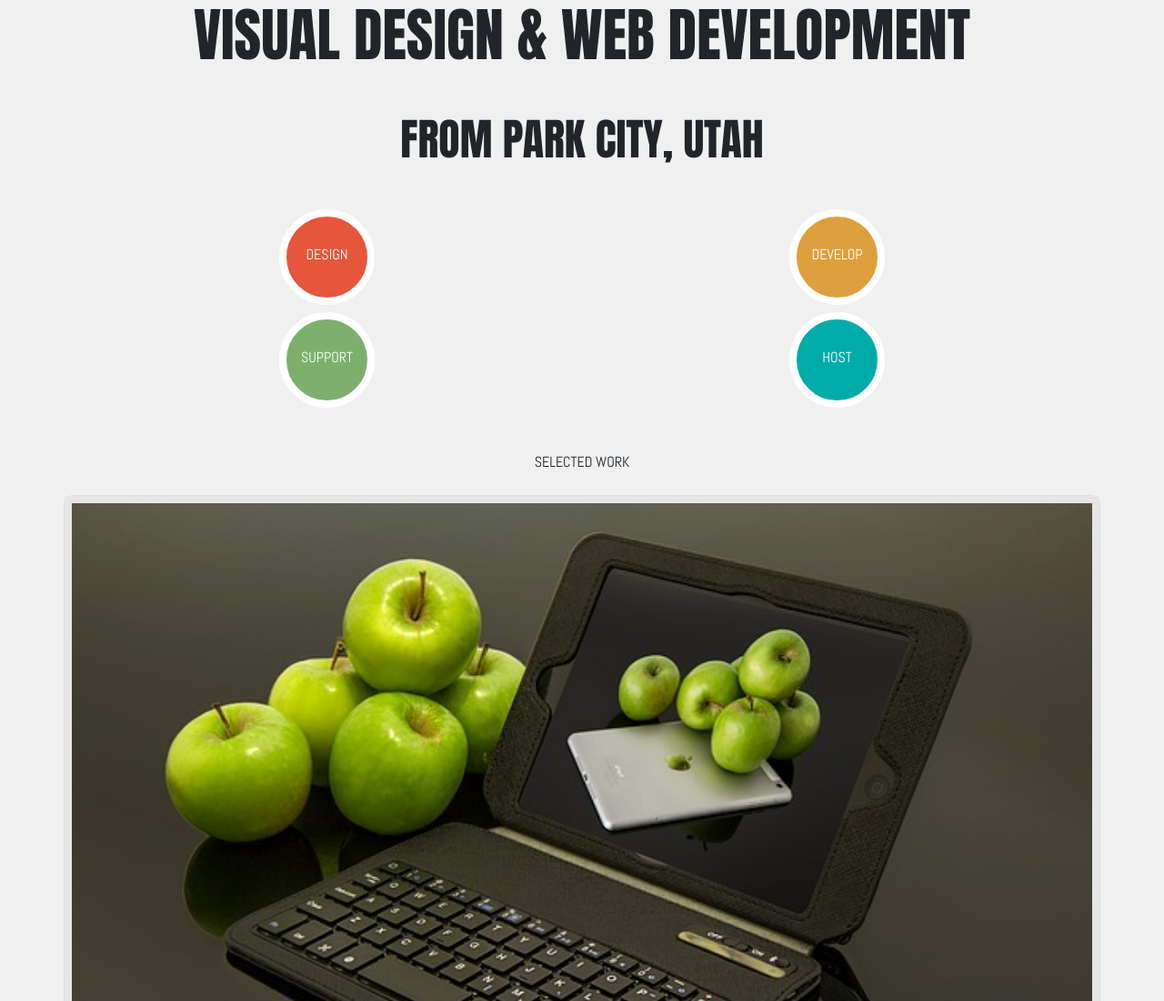
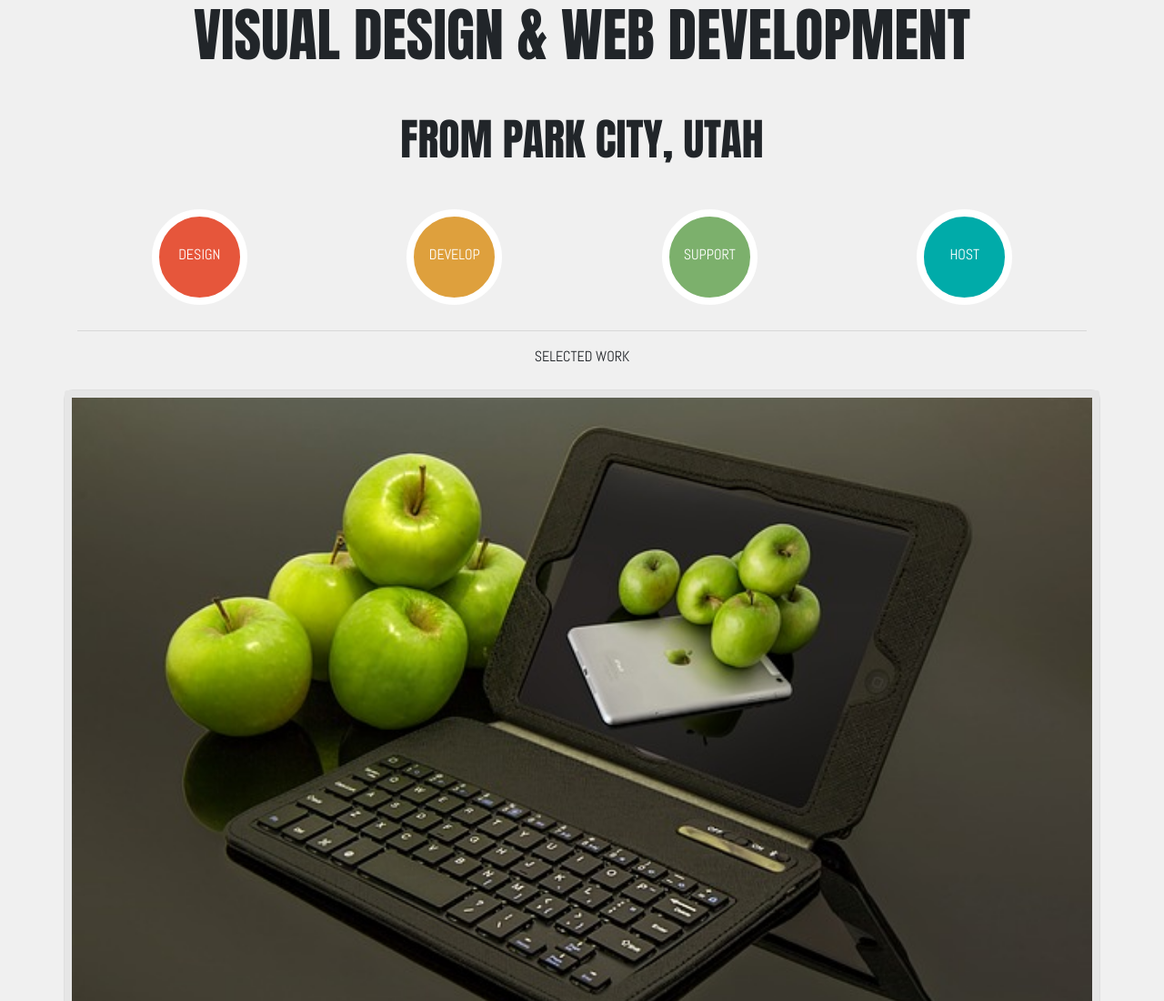
Before and after one commit to davis-grant-ganymede/codeup-design-project, a plain HTML site: page index.html in a window 1280 px wide. Shown: the top 1100 px of the page at 91% size. Drawn offline with nearby package versions, Linux system fonts and the light colour scheme.

Commit message:
small display start

```diff
--- a/index.html
+++ b/index.html
@@ -25,26 +25,26 @@
                 <h2 class="mb-5">From Park City, Utah</h2>
             </div>
 
-            <div class="container container-fluid px-4 mb-5">
+            <div class="container container-fluid px-4 mb-5 mb-sm-1">
                 <div class="row">
-                    <div class="col text-center mb-2">
+                    <div class="col-6 col-sm-3 text-center mb-2">
                         <div class="circle rounded-circle red text-white">Design</div>
                     </div>
-                    <div class="col text-center">
+                    <div class="col-6 col-sm-3 text-center">
                         <div class="circle rounded-circle orange text-white">Develop</div>
                     </div>
-                </div>
-                <div class="row">
-                    <div class="col text-center">
+<!--                <div class="row">-->
+                    <div class="col-6 col-sm-3 text-center">
                         <div class="circle rounded-circle green text-white">Support</div>
                     </div>
-                    <div class="col text-center">
+                    <div class="col-6 col-sm-3 text-center">
                         <div class="circle rounded-circle blue text-white">Host</div>
+<!--                    </div>-->
                     </div>
                 </div>
             </div>
         </div>
-
+        <hr class="d-none d-sm-block">
         <div class="row">
             <div class="col-12 mb-2">
                 <p class="text-center">Selected work</p>
```
